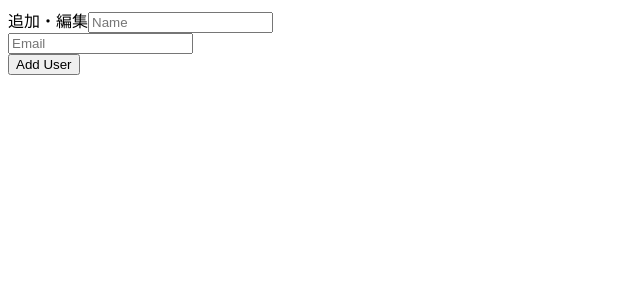
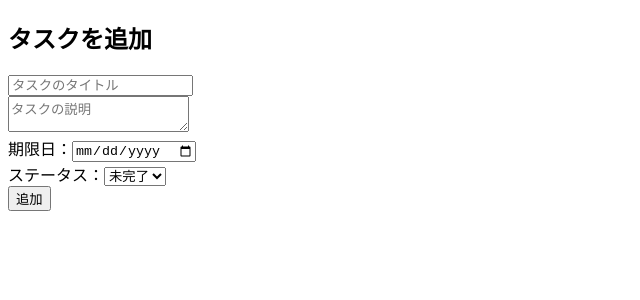
Before and after one commit to matsufuji-shi/CustomerManagementSystem, a React (Create React App) app in the folder frontend/: page /add-form in a window 1280 px wide. Shown: the top 300 px of the page, without its empty margins (0-640 px from the left). Built offline with nearby package versions, Linux system fonts and the light colour scheme.

Commit message:
docs:追加・編集ページ作成中

```diff
--- a/frontend/src/components/CustomerDetail.js
+++ b/frontend/src/components/CustomerDetail.js
@@ -65,7 +65,7 @@ function CustomerDetail() {
           <p><strong>電話番号:</strong> {list.phone}</p>
           <p><strong>住所:</strong> {list.address}</p>
           <p><strong>会社名:</strong> {list.company_name}</p>
-          <Link to={`/detail/${id}`}><button>編集</button></Link>
+          <Link to={`/add-form/${id}`}><button>編集</button></Link>
           <button onClick={handleDelete}>削除</button>
         </>
       ) : (
--- a/frontend/src/components/CustomerForm.js
+++ b/frontend/src/components/CustomerForm.js
@@ -1,17 +1,139 @@
-import React, { useState } from "react";
+import React, { useState, useEffect } from "react";
+import { useNavigate, useParams } from "react-router-dom";
+import {addList} from "../pages/CustomerFormPage";
 
-const UserForm = ({ addUser }) => {
-    const [name, setName] = useState("");
-    const [email, setEmail] = useState("");
+function CustomerForm({ onListAdded }) {
+  const { id } = useParams();
+  const navigate = useNavigate();
+  const isEditing = Boolean(id);
 
-    return (
-        <div className="textBox">
-            追加・編集
-            <input type="text" placeholder="Name" value={name} onChange={(e) => setName(e.target.value)} /><br />
-            <input type="text" placeholder="Email" value={email} onChange={(e) => setEmail(e.target.value)} /><br />
-            <button onClick={() => addUser(name, email)}>Add User</button>
-        </div>
-    );
-};
+  // まとめて管理する formState
+  const [formState, setFormState] = useState({
+    name: "",
+    email: "",
+    phone: "",
+    address: "",
+    company_name: "",
+  });
 
-export default UserForm;
+  const [originalFormState, setOriginalFormState] = useState(formState);
+
+  // 編集モードならデータ取得
+  useEffect(() => {
+    if (isEditing) {
+      const fetchTask = async () => {
+        try {
+          const { data } = await addList.get(`/tasks/${id}`);
+          setFormState({
+            name: data.name,
+            email: data.email,
+            phone: data.phone,
+            address: data.address,
+            company_name: data.company_name,
+          });
+          setOriginalFormState({
+            name: data.name,
+            email: data.email,
+            phone: data.phone,
+            address: data.address,
+            company_name: data.company_name,
+          });
+        } catch (error) {
+          console.error("タスクの取得に失敗しました", error);
+        }
+      };
+      fetchTask();
+    }
+  }, [id, isEditing]);
+
+  // 共通の変更ハンドラー  次回ここから変更
+  const handleChange = (e) => {
+    const { name, value } = e.target;
+    setFormState((prev) => ({ ...prev, [name]: value }));
+  };
+
+  // 保存処理
+  const handleSave = async (e) => {
+    e.preventDefault();
+
+    const { title, description, dueDate, status } = formState;
+    if (!title || !description || !dueDate) {
+      alert("タスクのタイトル、説明、期限日を入力してください");
+      return;
+    }
+
+    try {
+      if (isEditing) {
+        await axiosInstance.put(`/tasks/${id}`, formState);
+        console.log("タスクが更新されました:", title);
+      } else {
+        await addTask(formState);
+        console.log("タスクが追加されました:", title);
+
+        setFormState({
+          title: "",
+          description: "",
+          dueDate: "",
+          status: "未完了",
+        });
+        if (onTaskAdded) onTaskAdded();
+      }
+      navigate("/");
+    } catch (error) {
+      console.error("タスクの処理に失敗しました", error);
+    }
+  };
+
+  // キャンセル処理
+  const handleCancel = () => {
+    setFormState(originalFormState);
+    navigate(`/tasks/${id}`);
+  };
+
+  return (
+    <div className={isEditing ? "tasklist" : ""}>
+      <h2>{isEditing ? "タスクを編集" : "タスクを追加"}</h2>
+      <form onSubmit={handleSave}>
+        <input
+          type="text"
+          name="title"
+          placeholder="タスクのタイトル"
+          value={formState.title}
+          onChange={handleChange}
+          className="taskInput"
+        />
+        <br />
+        <textarea
+          name="description"
+          placeholder="タスクの説明"
+          value={formState.description}
+          onChange={handleChange}
+          className="taskInput"
+        />
+        <br />
+        期限日：
+        <input
+          type="date"
+          name="dueDate"
+          value={formState.dueDate}
+          onChange={handleChange}
+        />
+        <br />
+        ステータス：
+        <select name="status" value={formState.status} onChange={handleChange}>
+          <option value="未完了">未完了</option>
+          <option value="完了">完了</option>
+        </select>
+        <br />
+        <button type="submit" className="taskButton">{isEditing ? "保存" : "追加"}</button>
+        {isEditing && (
+          <button type="button" onClick={handleCancel} className="taskButton">
+            キャンセル
+          </button>
+        )}
+      </form>
+    </div>
+  );
+}
+
+export default CustomerForm;
--- a/frontend/src/pages/CustomerFormPage.js
+++ b/frontend/src/pages/CustomerFormPage.js
@@ -0,0 +1,17 @@
+import api from "../services/api";
+
+// 新しい顧客を追加
+export const addList = async (listData) => {
+
+  try {
+      const response = await api.post("/customers", listData, {
+
+      });
+      return response.data;
+  } catch (error) {
+      console.error("Error adding list:", error);
+      throw error;
+  }
+};
+
+export default addList;
```
Also changed, not shown: frontend/src/pages/CustomerDetailPage.js (deleted, +0 -20 lines).
